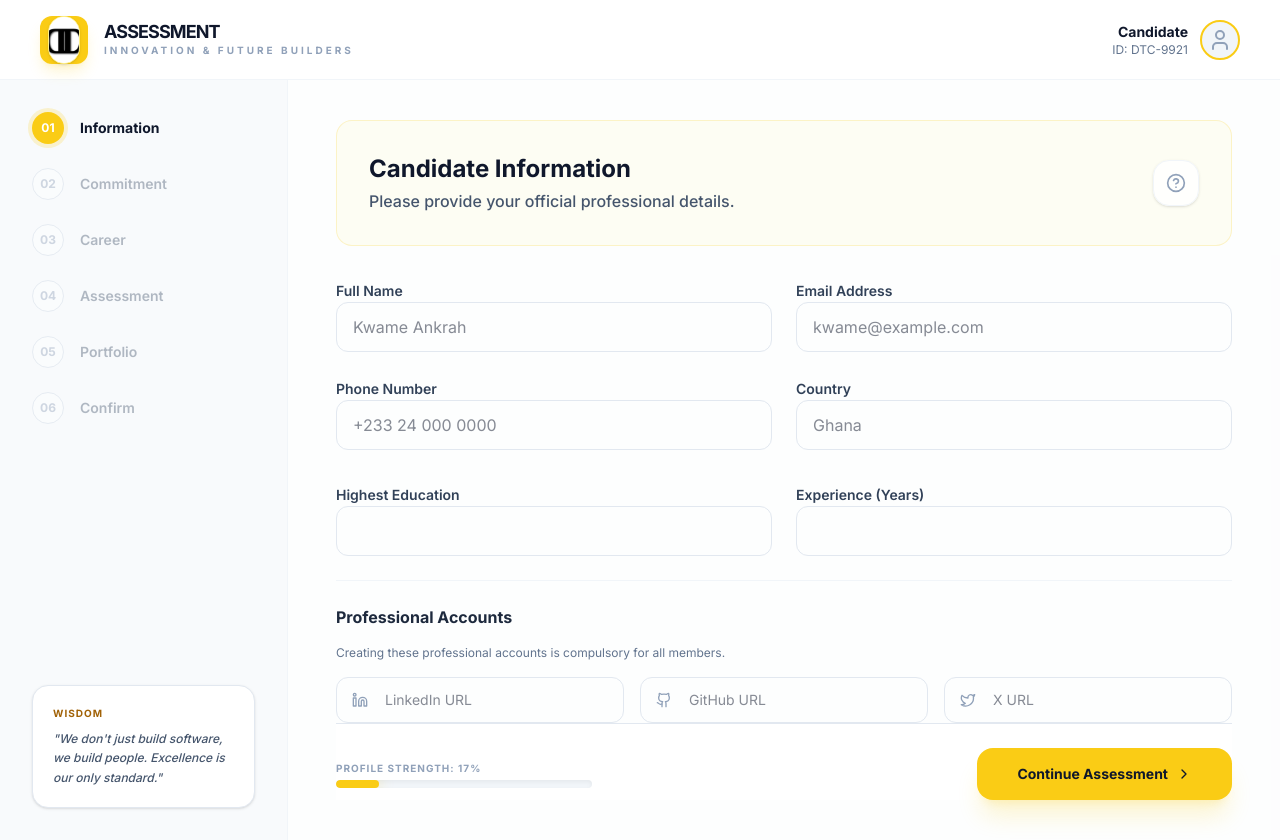
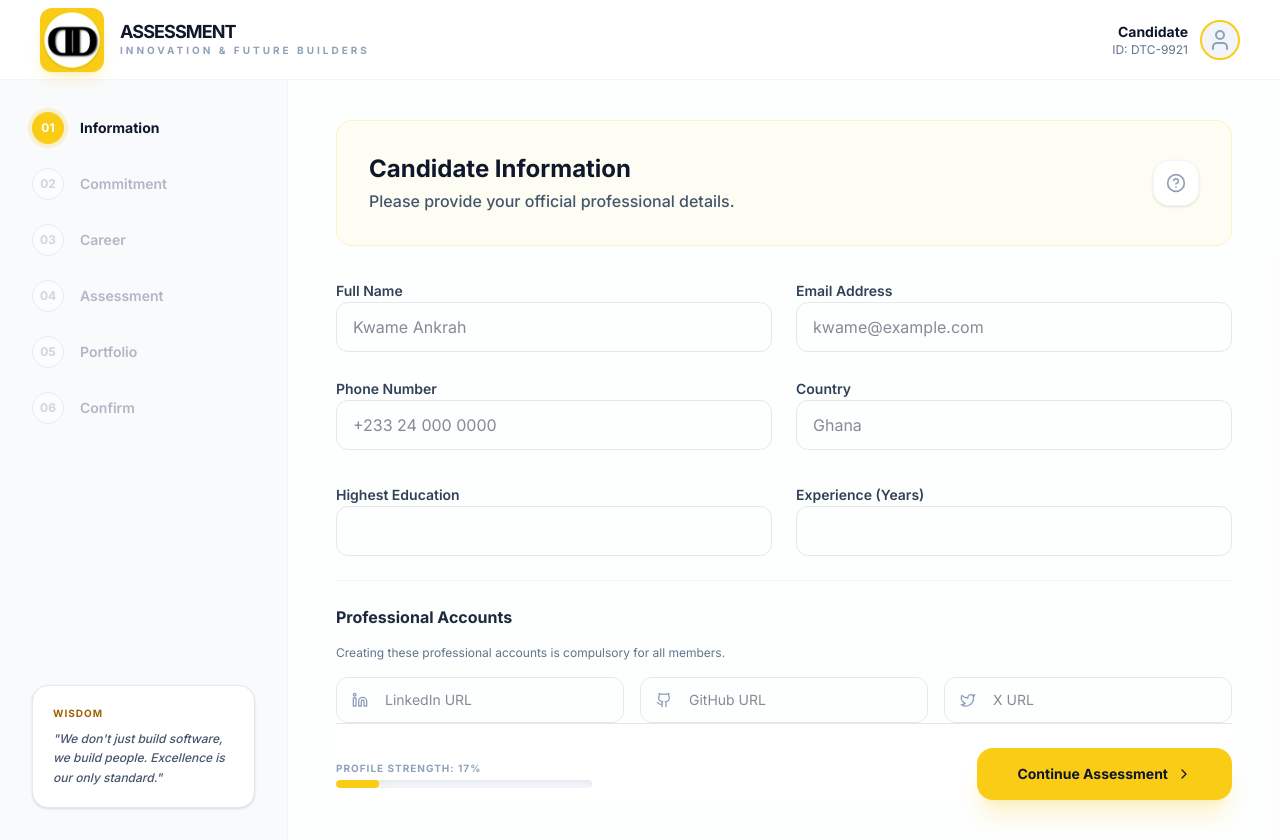
Before and after one commit to Philemon12421/DTC-assesment, a React (Vite) app: page / in a window 1280 px wide. Both pictures are taken after a click on the button "Join ASSESSMENT Collective". Built offline with nearby package versions, Linux system fonts and the light colour scheme.

Commit message:
Update PortalLayout.tsx

```diff
--- a/src/components/PortalLayout.tsx
+++ b/src/components/PortalLayout.tsx
@@ -23,8 +23,8 @@ export default function PortalLayout({
       {/* Top Navigation Bar */}
       <nav className="h-20 border-b border-slate-100 flex items-center justify-between px-6 md:px-10 flex-shrink-0 bg-white z-30">
         <div className="flex items-center gap-4">
-          <div className="w-12 h-12 bg-primary rounded-xl flex items-center justify-center shadow-lg shadow-primary/20 p-2">
-         <div className="w-12 h-12 md:w-12 md:h-12 rounded-full overflow-hidden bg-white shadow-sm border border-yellow-200">
+     <div className="w-14 h-14 md:w-16 md:h-16 bg-primary rounded-xl flex items-center justify-center shadow-lg shadow-primary/20 p-1">
+  <div className="w-full h-full rounded-full overflow-hidden bg-white shadow-sm border border-yellow-200">
     <img
       src="/logo 2.png"
       alt="Drenchack Tech Company Logo"
```
Lines whose indentation alone changed are shown as unchanged.
